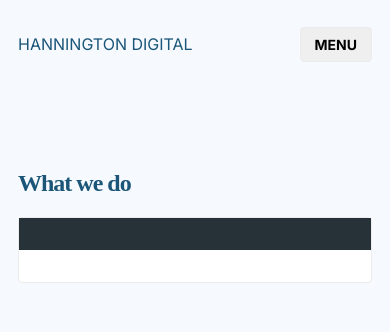
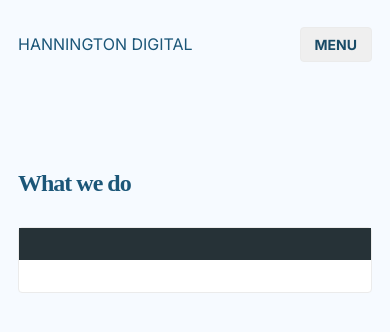
Before and after one commit to Jack-Hannington/hannington_digital, a website: page home.html in a window 390 px wide. Drawn offline with Linux system fonts and the light colour scheme.

Commit message:
updated card spacing

```diff
--- a/public/style.css
+++ b/public/style.css
@@ -30,6 +30,7 @@ button {
     font-size: 14px;
     display: flex;
     align-items: center;
+    color:#194B67;
 }
 
 button > svg {
@@ -155,3 +156,9 @@ p {
     margin-bottom: 6px;
     font-size: 30px;
 }
+
+@media (max-width: 1000px){
+    .wide-card {
+        margin-top: 30px;
+    }
+}
--- a/style.css
+++ b/style.css
@@ -30,6 +30,7 @@ button {
     font-size: 14px;
     display: flex;
     align-items: center;
+    color:#194B67;
 }
 
 button > svg {
@@ -155,3 +156,9 @@ p {
     margin-bottom: 6px;
     font-size: 30px;
 }
+
+@media (max-width: 1000px){
+    .wide-card {
+        margin-top: 30px;
+    }
+}
```
